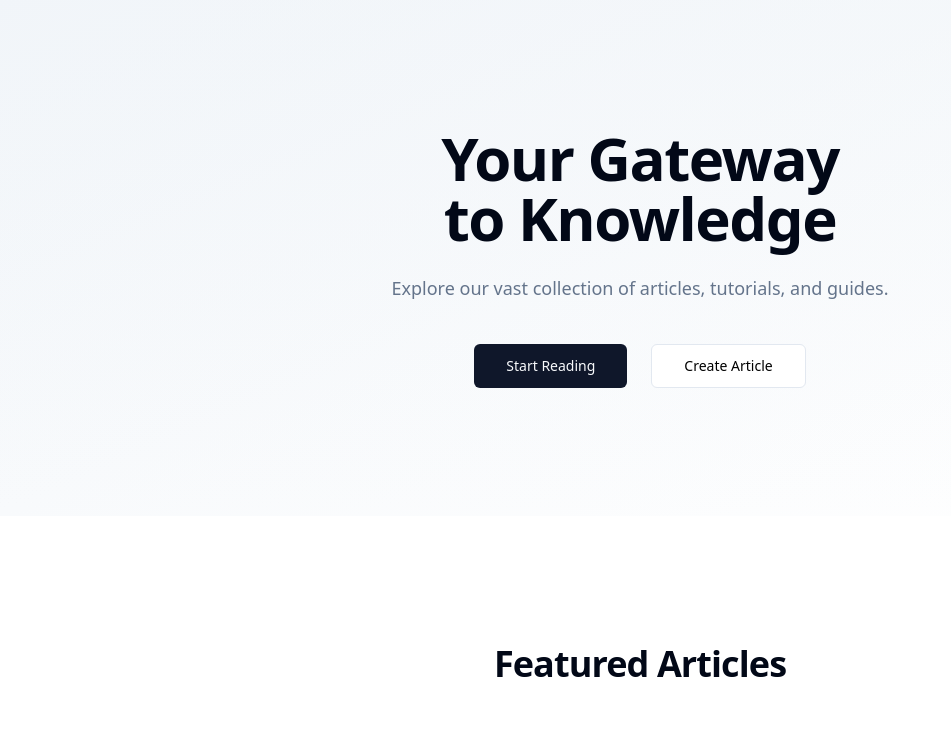
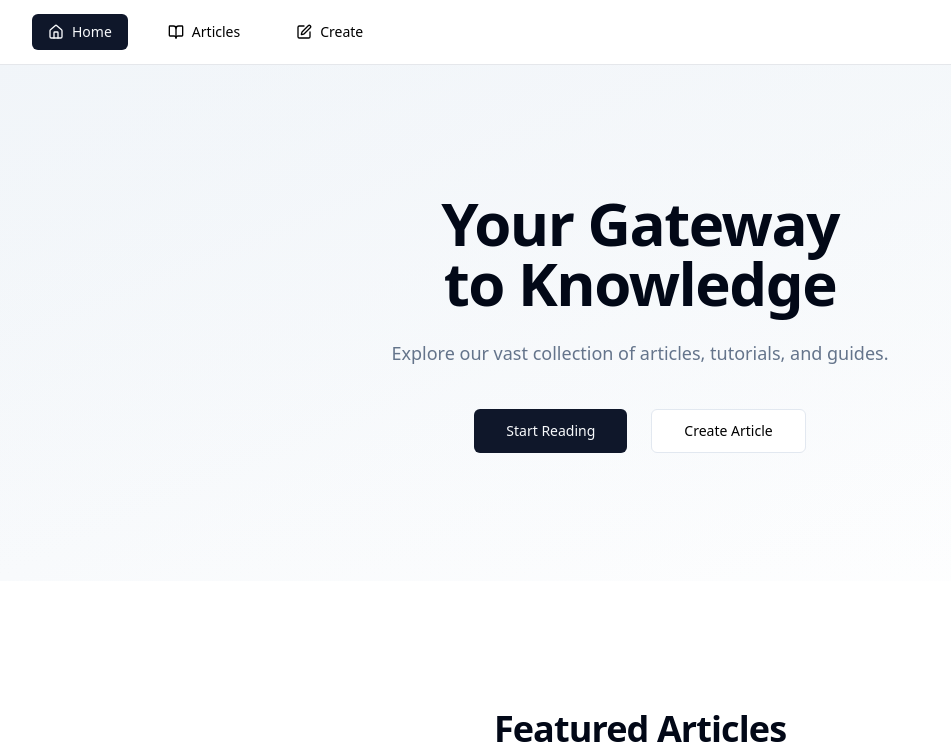
Before and after one commit to mizaratech/whimsical-scroll, a React (Vite) app: page / in a window 1280 px wide. Shown: the top 746 px of the page, without its empty margins (0-951 px from the left). Built offline with nearby package versions, Linux system fonts and the light colour scheme.

Commit message:
Improve navigation features
Improve the application's navigation functionality and modernize its design.

```diff
--- a/src/App.tsx
+++ b/src/App.tsx
@@ -3,28 +3,56 @@ import { Toaster } from "@/components/ui/toaster";
 import { Toaster as Sonner } from "@/components/ui/sonner";
 import { TooltipProvider } from "@/components/ui/tooltip";
 import { QueryClient, QueryClientProvider } from "@tanstack/react-query";
-import { BrowserRouter, Routes, Route } from "react-router-dom";
+import { BrowserRouter, Routes, Route, useLocation } from "react-router-dom";
 import { motion, AnimatePresence } from "framer-motion";
+import { Navbar } from "@/components/ui/navbar";
 import Index from "./pages/Index";
 import Articles from "./pages/Articles";
 import NotFound from "./pages/NotFound";
 
 const queryClient = new QueryClient();
 
+const PageTransition = ({ children }: { children: React.ReactNode }) => {
+  const location = useLocation();
+
+  return (
+    <AnimatePresence mode="wait">
+      <motion.div
+        key={location.pathname}
+        initial={{ opacity: 0, y: 20 }}
+        animate={{ opacity: 1, y: 0 }}
+        exit={{ opacity: 0, y: -20 }}
+        transition={{ duration: 0.3 }}
+      >
+        {children}
+      </motion.div>
+    </AnimatePresence>
+  );
+};
+
+const AppRoutes = () => {
+  return (
+    <PageTransition>
+      <Routes>
+        <Route path="/" element={<Index />} />
+        <Route path="/articles" element={<Articles />} />
+        <Route path="*" element={<NotFound />} />
+      </Routes>
+    </PageTransition>
+  );
+};
+
 const App = () => (
   <QueryClientProvider client={queryClient}>
     <TooltipProvider>
+      <BrowserRouter>
+        <div className="min-h-screen bg-background">
+          <Navbar />
+          <AppRoutes />
+        </div>
+      </BrowserRouter>
       <Toaster />
       <Sonner />
-      <BrowserRouter>
-        <AnimatePresence mode="wait">
-          <Routes>
-            <Route path="/" element={<Index />} />
-            <Route path="/articles" element={<Articles />} />
-            <Route path="*" element={<NotFound />} />
-          </Routes>
-        </AnimatePresence>
-      </BrowserRouter>
     </TooltipProvider>
   </QueryClientProvider>
 );
--- /dev/null
+++ b/src/components/ui/navbar.tsx
@@ -0,0 +1,51 @@
+
+import { motion } from "framer-motion";
+import { Home, BookOpen, PenSquare } from "lucide-react";
+import { Link, useLocation } from "react-router-dom";
+import { cn } from "@/lib/utils";
+
+const NavLink = ({ to, children }: { to: string; children: React.ReactNode }) => {
+  const location = useLocation();
+  const isActive = location.pathname === to;
+
+  return (
+    <Link
+      to={to}
+      className={cn(
+        "flex items-center gap-2 px-4 py-2 rounded-md transition-colors",
+        isActive
+          ? "bg-primary text-primary-foreground"
+          : "hover:bg-accent hover:text-accent-foreground"
+      )}
+    >
+      {children}
+    </Link>
+  );
+};
+
+export function Navbar() {
+  return (
+    <motion.header
+      initial={{ y: -100 }}
+      animate={{ y: 0 }}
+      className="sticky top-0 z-50 w-full border-b bg-background/80 backdrop-blur-sm"
+    >
+      <div className="container flex h-16 items-center">
+        <nav className="flex items-center gap-6 text-sm">
+          <NavLink to="/">
+            <Home className="h-4 w-4" />
+            Home
+          </NavLink>
+          <NavLink to="/articles">
+            <BookOpen className="h-4 w-4" />
+            Articles
+          </NavLink>
+          <NavLink to="/create">
+            <PenSquare className="h-4 w-4" />
+            Create
+          </NavLink>
+        </nav>
+      </div>
+    </motion.header>
+  );
+}
```
